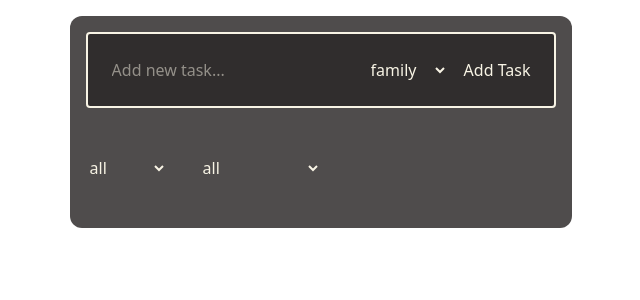
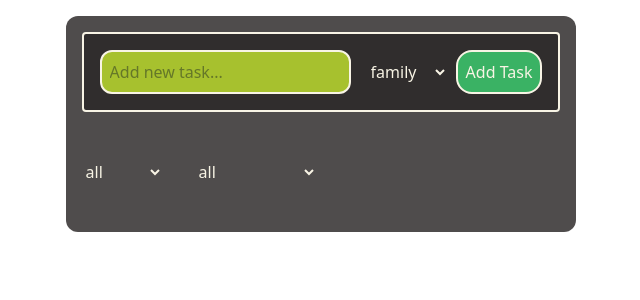
Before and after one commit to Belan-Mihail/ToDoApp, a React (Vite) app: page / in a window 1280 px wide. Shown: the top 300 px of the page, without its empty margins (319-959 px from the left). Built offline with nearby package versions, Linux system fonts and the light colour scheme.

Commit message:
edit TodoForm styles. add styles to add task button and task input

```diff
--- a/src/components/TodoForm.tsx
+++ b/src/components/TodoForm.tsx
@@ -24,13 +24,13 @@
 
   return (
     <form onSubmit={handleSubmit} className='p-4 m-4 flex gap-2 border-[#f8f4e5] border-2 rounded bg-[#292626cc]'>
-      <input type="text" value={task} onChange={(e) => setTask(e.target.value)} placeholder='Add new task...' className='p-2'/>
+      <input type="text" value={task} onChange={(e) => setTask(e.target.value)} placeholder='Add new task...' className='p-2 border-[#f8f4e5] border-2 bg-[#c5e62fcc] rounded-xl text-[#020920cc]'/>
       <select value={category} onChange={(e) => setCategory(e.target.value as 'family' | 'work' | 'private')} className='p-2'>
         <option value="family">family</option>
         <option value="work">work</option>
         <option value="private">private</option>
       </select>
-      <button type='submit' className='p-2'>Add Task</button>
+      <button type='submit' className='p-2 border-[#f8f4e5] border-2 rounded-2xl bg-[#3dd472cc]'>Add Task</button>
     </form>
   )
 }
```
